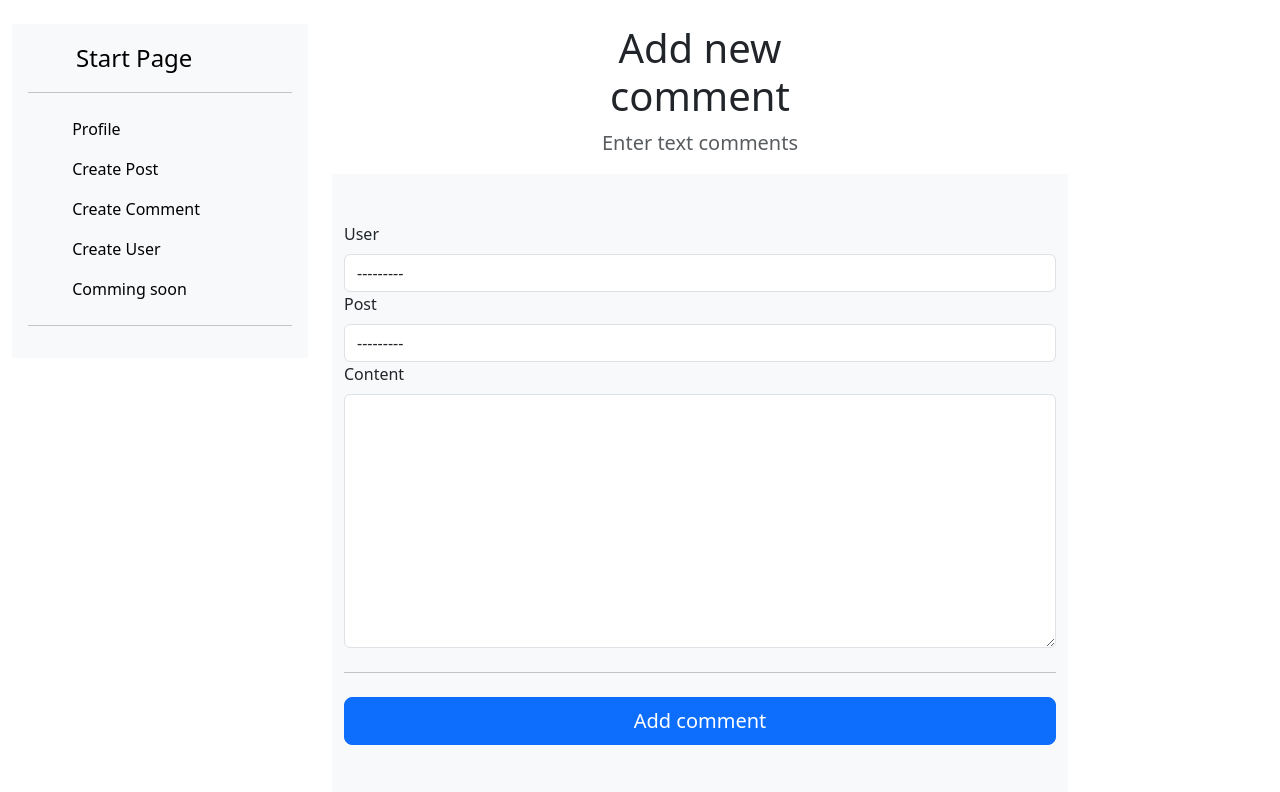
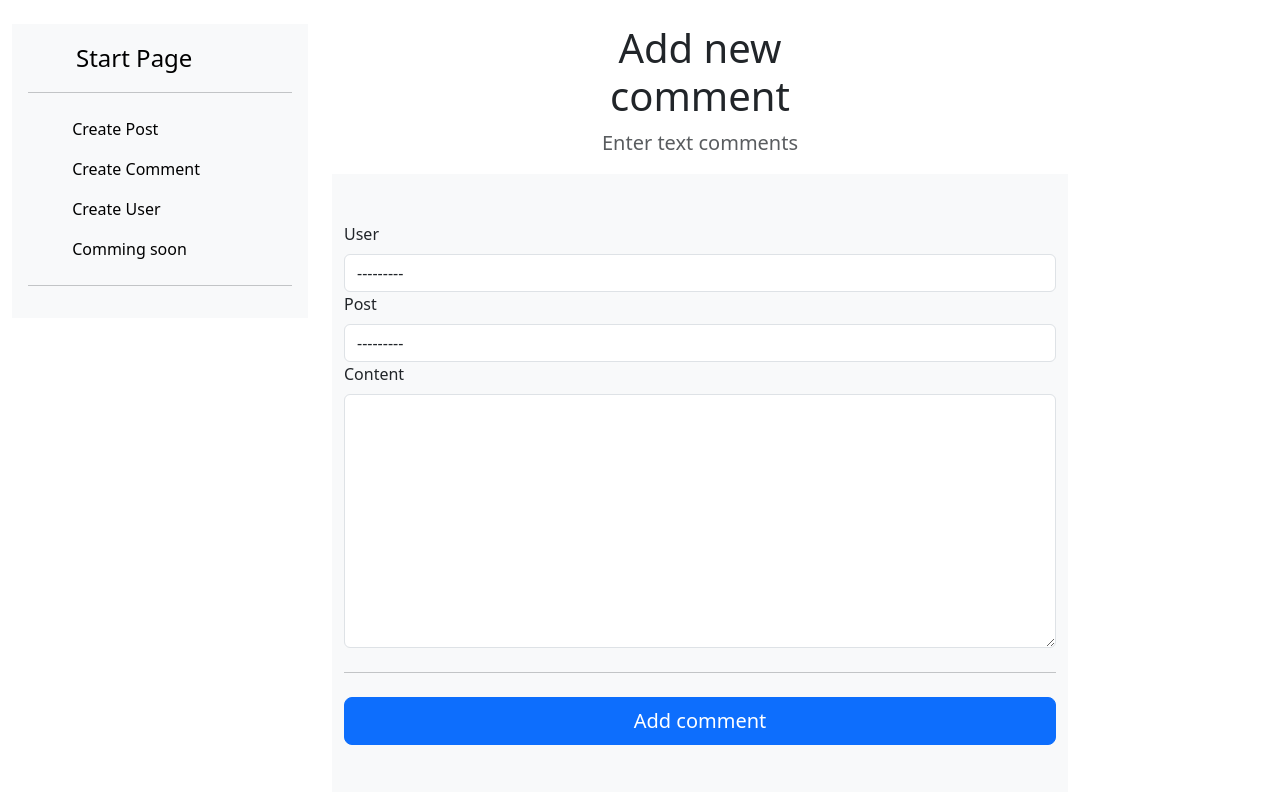
Before and after one commit to AlexGrig23/twitter_clone, a Django app: page /post/add-comment/ in a window 1280 px wide. Shown: the part 72-864 px from the top of the page. Run offline with Django 4.2, Linux system fonts and the light colour scheme; data that the repository does not hold is empty; some libraries are stand-ins or nearby versions.

```diff
--- a/twitter/posts/templates/base.html
+++ b/twitter/posts/templates/base.html
@@ -55,7 +55,8 @@
                 <ul class="dropdown-menu text-small">
                   <li><a class="dropdown-item" href="{% url 'add_user' %}">New user</a></li>
 
-                  <li><a class="dropdown-item" href="{% url 'user_detail' user.id %}">Profile</a></li>
+                  <li><a class="dropdown-item" href="#">Profile</a></li>
+
                   <li><a class="dropdown-item" href="#">Coming soon</a></li>
                   <li><hr class="dropdown-divider"></li>
                   <li><a class="dropdown-item" href="#">Coming soon</a></li>
@@ -82,14 +83,9 @@
                       </a>
                       <hr>
                       <ul class="nav nav-pills flex-column mb-auto">
-                        <li class="nav-item">
-                          <a href="{% url 'user_detail' user.id %}" class="nav-link link-body-emphasis">
-                            <svg class="bi pe-none me-2" width="16" height="16"><use xlink:href="#home"></use></svg>
-                            Profile
-                          </a>
-                        </li>
+
                         <li>
-                          <a href="{% url 'add_post' user.id %}" class="nav-link link-body-emphasis">
+                          <a href="{% url 'add_post'  %}" class="nav-link link-body-emphasis">
                             <svg class="bi pe-none me-2" width="16" height="16"><use xlink:href="#speedometer2"></use></svg>
                             Create Post
                           </a>
@@ -114,6 +110,7 @@
                         </li>
                       </ul>
                       <hr>
+
 
 
 
--- a/twitter/posts/templates/posts/create_post.html
+++ b/twitter/posts/templates/posts/create_post.html
@@ -16,7 +16,7 @@
         <div class="row">
 
 
-            <form class="needs-validation" novalidate action="{% url 'add_post' user.id %}" method="post" enctype="multipart/form-data">
+            <form class="needs-validation" novalidate action="{% url 'add_post' %}" method="post" enctype="multipart/form-data">
                 {% csrf_token %}
                 {% for field in form %}
                 <div class="row g-3">
--- a/twitter/posts/urls.py
+++ b/twitter/posts/urls.py
@@ -9,7 +9,7 @@ urlpatterns = [
     path('post/<int:post_id>/<int:user_id>/', view_post, name="view_post"),
     path('post/<int:user_id>/<int:post_id>/<int:comment_id>/', comment_detail, name="comment_detail"),
     path('post/add-comment/', add_comment, name="add_comment"),
-    path('post/add-post/<int:user_id>/', add_post, name="add_post"),
+    path('post/add-post/', add_post, name="add_post"),
 
 
 
--- a/twitter/posts/views.py
+++ b/twitter/posts/views.py
@@ -37,14 +37,15 @@ def view_post(request, post_id, user_id):
     return render(request, 'posts/view_post.html', context)
 
 
-def add_post(request, user_id):
-    user = get_object_or_404(User, pk=user_id)
+def add_post(request):
+
+
     if request.method == 'POST':
         form = PostForm(request.POST, request.FILES)
         if form.is_valid():
             print(form.cleaned_data)
             post = Post.objects.create(**form.cleaned_data)
-            return redirect('view_post', post_id=post.pk, user_id=user.pk)
+            return redirect('view_post', post_id=post.pk, user_id=post.user.pk)
 
     else:
         form = PostForm()
--- a/twitter/users/urls.py
+++ b/twitter/users/urls.py
@@ -10,4 +10,5 @@ urlpatterns = [
     path('users/users-posts/<int:user_id>', users_posts, name='users_posts')
 
 
+
 ]
--- a/twitter/users/views.py
+++ b/twitter/users/views.py
@@ -12,9 +12,14 @@ def index(request):
 
 
 def user_detail(request, user_id):
+
     user = get_object_or_404(User, pk=user_id)
     context = {'user': user}
     return render(request, "users/user_detail.html", context)
+
+
+
+
 
 
 
```
Also changed, not shown: twitter/users/templates/users/user_not_found.html (added, +27 -0 lines), twitter/media/users/profile_images/Twitter_logo.png (added), twitter/media/users/profile_images/Twitter_logo_7qIqF4o.png (added), twitter/media/users/profile_images/Twitter_logo_CGEyRUn.png (added), twitter/media/users/profile_images/Twitter_logo_OhiShGz.png (added), twitter/media/users/profile_images/Twitter_logo_mPYpHr2.png (added), twitter/media/users/profile_images/images_2_1BHmzV1.png (added), twitter/media/users/profile_images/images_2_e2iCxg0.png (added), twitter/media/users/profile_images/user.png (added), twitter/static/img/default_not_found.png (added).
